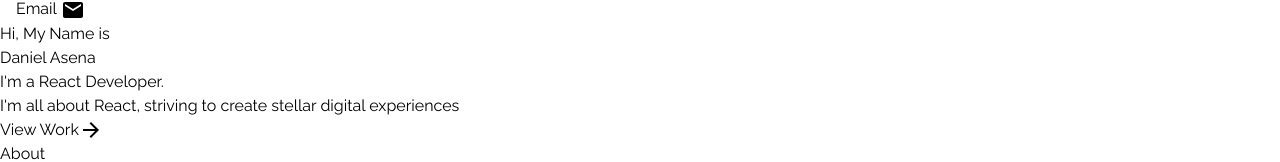
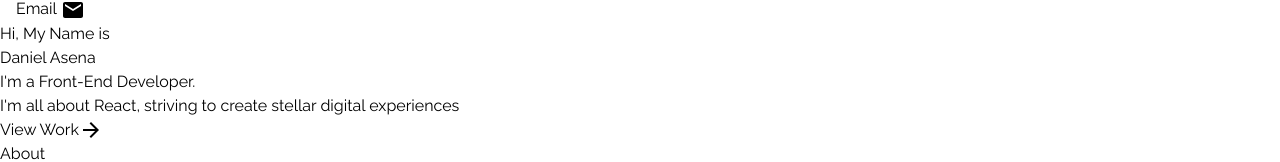
Before and after one commit to asenadaniel/portfolio, a React app: page / in a window 1280 px wide. Shown: the part 197-359 px from the top of the page. Built offline with nearby package versions, Linux system fonts and the light colour scheme; the HTML template or start-up script is replaced by a standard one.

Commit message:
some spellings changed

```diff
--- a/src/components/Home/Home.jsx
+++ b/src/components/Home/Home.jsx
@@ -1,5 +1,5 @@
 import { ArrowForward } from '@mui/icons-material'
-import React from 'react'
+
 
 function Home() {
   return (
@@ -9,7 +9,7 @@ function Home() {
       <div className=' max-w-[1000px] mx-auto px-8 flex flex-col justify-center h-full'>
         <p className=' text-blue-400   '>Hi, My Name is</p>
         <h1 className=' text-4xl sm:text-6xl font-bold text-[#ccd6f6f6]'>Daniel Asena</h1>
-        <h2 className=' text-3xl sm:text-6xl font-bold text-[#8892b0] '>I'm a React Developer.</h2>
+        <h2 className=' text-3xl sm:text-6xl font-bold text-[#8892b0] '>I'm a Front-End Developer.</h2>
         <p className='text-[#8892b0] max-w-[700px] py-5'>I'm all about React, striving to create stellar digital experiences</p>
 
         <div>
```
Also changed, not shown: 1 other file (tests, documents, lock files or other folders).
